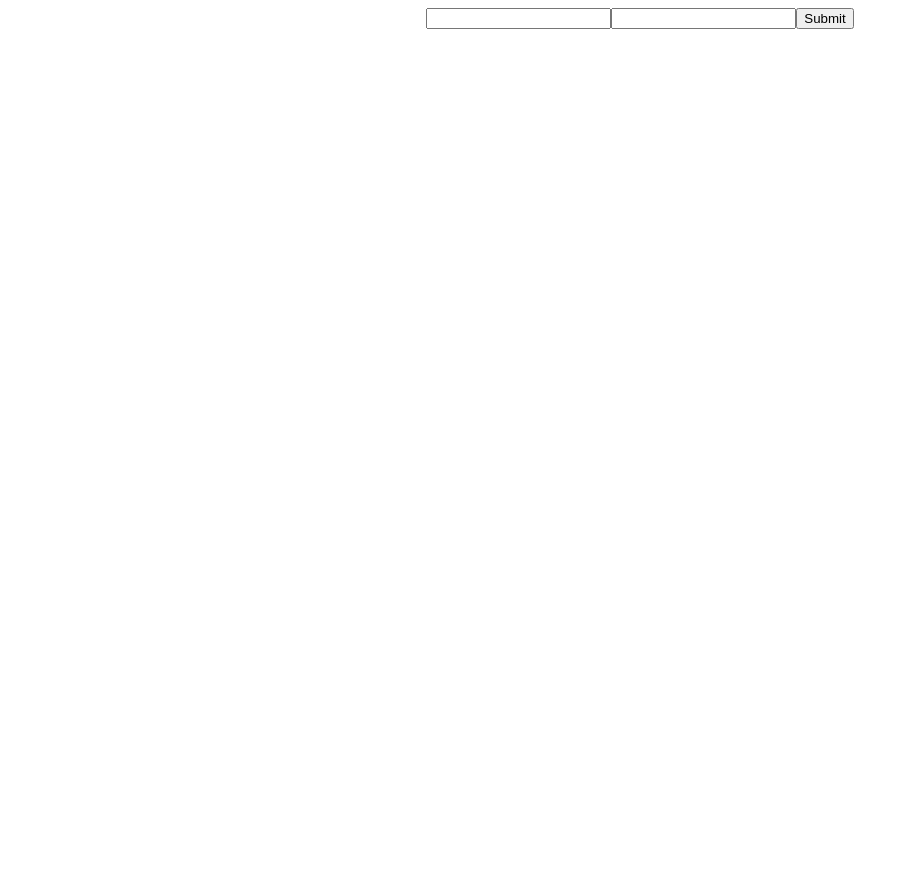
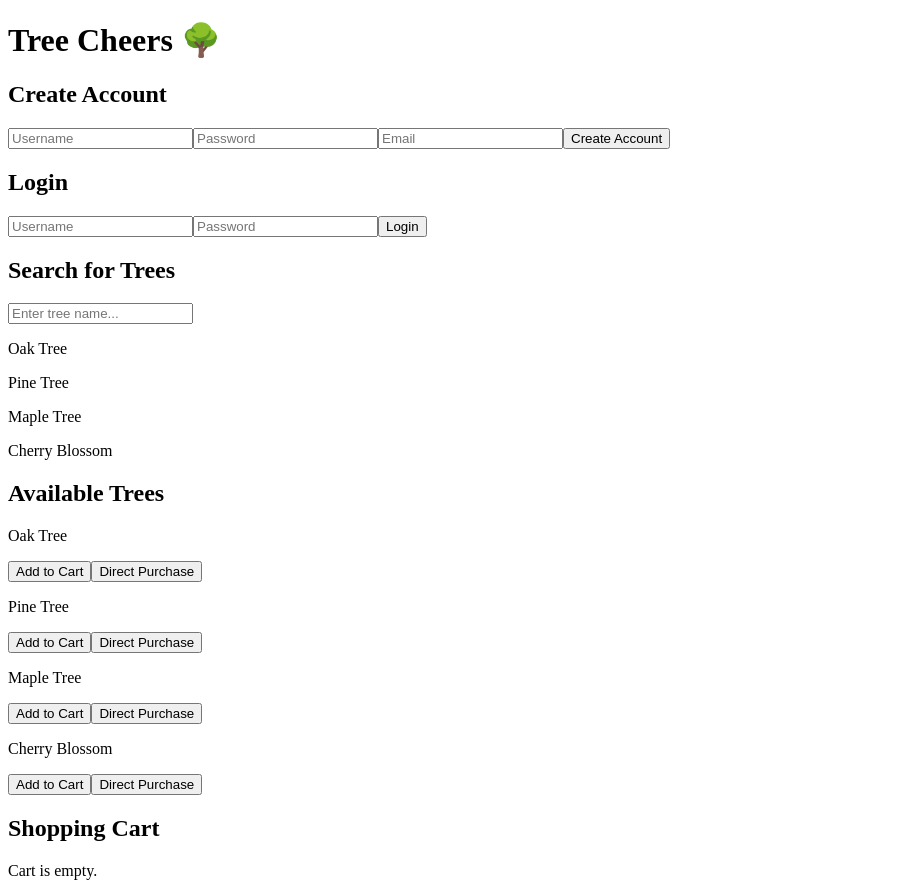
Before and after one commit to joshuayeee/FunnyWebsiteYay, a React (Create React App) app: page / in a window 1280 px wide. Shown: the whole page, without its empty margins (0-909 px from the left). Before the commit the page ends 800 px from the top, so only its background shows below. Built offline with nearby package versions, Linux system fonts and the light colour scheme.

Commit message:
tryitifworks

```diff
--- a/public/index.html
+++ b/public/index.html
@@ -1,43 +1,11 @@
 <!DOCTYPE html>
 <html lang="en">
-
-<head>
-	<meta charset="utf-8">
-	<meta name="viewport" content="width=device-width, initial-scale=1, shrink-to-fit=no">
-	<meta name="theme-color" content="#000000">
-	<!--
-      manifest.json provides metadata used when your web app is added to the
-      homescreen on Android. See https://developers.google.com/web/fundamentals/engage-and-retain/web-app-manifest/
-    -->
-	<link rel="manifest" href="%PUBLIC_URL%/manifest.json">
-	<link rel="shortcut icon" href="%PUBLIC_URL%/favicon.ico">
-	<!--
-      Notice the use of %PUBLIC_URL% in the tags above.
-      It will be replaced with the URL of the `public` folder during the build.
-      Only files inside the `public` folder can be referenced from the HTML.
-
-      Unlike "/favicon.ico" or "favicon.ico", "%PUBLIC_URL%/favicon.ico" will
-      work correctly both with client-side routing and a non-root public URL.
-      Learn how to configure a non-root public URL by running `npm run build`.
-    -->
-	<title>React App</title>
-</head>
-
-<body>
-	<noscript>
-		You need to enable JavaScript to run this app.
-	</noscript>
-	<div id="root"></div>
-	<!--
-      This HTML file is a template.
-      If you open it directly in the browser, you will see an empty page.
-
-      You can add webfonts, meta tags, or analytics to this file.
-      The build step will place the bundled scripts into the <body> tag.
-
-      To begin the development, run `npm start` or `yarn start`.
-      To create a production bundle, use `npm run build` or `yarn build`.
-    -->
-</body>
-
+  <head>
+    <meta charset="utf-8" />
+    <meta name="viewport" content="width=device-width, initial-scale=1" />
+    <title>Tree Cheers</title>
+  </head>
+  <body>
+    <div id="root"></div>
+  </body>
 </html>
--- a/src/App.tsx
+++ b/src/App.tsx
@@ -1,57 +1,40 @@
-import { useState } from "react";
-import "./styles.css";
+import React, { useState } from "react";
+import CreateAccount from "./components/CreateAccount";
+import Login from "./components/Login";
+import TreeList from "./components/TreeList";
+import Cart from "./components/Cart";
+import Checkout from "./components/Checkout";
+import Search from "./components/Search";
 
 export default function App() {
-  const [input, setInput] = useState("");
-  const [tasks, setTasks] = useState([]);
-  const [editIndex, setEditIndex] = useState(null);
-  const [searchTerm, setSearchTerm] = useState(null);
+  const [cart, setCart] = useState<string[]>([]);
+  const [checkoutMode, setCheckoutMode] = useState(false);
 
-  const handleChange = (e) => {
-    setInput(e.target.value);
-  };
-
-  const handleSubmit = () => {
-    if (editIndex != null) {
-      const updateTasks = tasks.map((tasks, id) =>
-        id === editIndex ? input : tasks
-      );
-      setTasks(updateTasks);
-      setInput("");
-      setEditIndex(null);
-    } else {
-      setTasks([...tasks, input]);
-      setInput("");
+  const addToCart = (tree: string, directPurchase = false) => {
+    setCart((prev) => [...prev, tree]);
+    if (directPurchase) {
+      setCheckoutMode(true);
     }
   };
 
-  const handleEdit = (index) => {
-    setEditIndex(index);
-    setInput(tasks[index]);
+  const removeFromCart = (index: number) => {
+    setCart((prev) => prev.filter((_, i) => i !== index));
   };
 
-  const handleSearch = (e) => {
-    setSearchTerm(e.target.value);
+  const clearCart = () => {
+    setCart([]);
+    setCheckoutMode(false);
   };
 
-  const filterTasks = tasks.filter((task) => task.includes(searchTerm));
   return (
     <div className="App">
-      <input value={input} onChange={(e) => handleChange(e)} />
-      <input value={searchTerm} onChange={(e) => handleSearch(e)} />
-      <button onClick={handleSubmit}>Submit</button>
-      {filterTasks.map((tasks, index) => (
-        <div key={index}>
-          <p>{tasks}</p>
-          <button
-            onClick={() => {
-              handleEdit(index);
-            }}
-          >
-            Edit
-          </button>
-        </div>
-      ))}
+      <h1>Tree Cheers 🌳</h1>
+      <CreateAccount />
+      <Login />
+      <Search />
+      <TreeList addToCart={addToCart} />
+      <Cart cartItems={cart} removeFromCart={removeFromCart} />
+      {checkoutMode && <Checkout cartItems={cart} clearCart={clearCart} />}
     </div>
   );
 }
--- a/src/components/Cart.tsx
+++ b/src/components/Cart.tsx
@@ -1,50 +1,24 @@
-import React, { useEffect, useState } from "react";
-import { getCart, removeFromCart } from "../api/api";
-
-interface CartItem {
-  id: string;
-  treeName: string;
-  price: number;
-}
-
-interface CartProps {
-  user: any;
-}
-
-const Cart: React.FC<CartProps> = ({ user }) => {
-  const [cartItems, setCartItems] = useState<CartItem[]>([]);
-
-  const fetchCart = async () => {
-    const res = await getCart(user.id);
-    setCartItems(res.data);
-  };
-
-  useEffect(() => {
-    fetchCart();
-  }, []);
-
-  const handleRemove = async (id: string) => {
-    try {
-      await removeFromCart(id);
-      fetchCart();
-    } catch (err) {
-      console.error("Delete failed", err);
-    }
-  };
-
+import React from "react";
+export default function Cart({
+  cartItems,
+  removeFromCart,
+}: {
+  cartItems: string[];
+  removeFromCart: (index: number) => void;
+}) {
   return (
     <div>
       <h2>Shopping Cart</h2>
-      <ul>
-        {cartItems.map((item) => (
-          <li key={item.id}>
-            {item.treeName} - ${item.price}
-            <button onClick={() => handleRemove(item.id)}>Remove</button>
-          </li>
-        ))}
-      </ul>
+      {cartItems.length === 0 ? (
+        <p>Cart is empty.</p>
+      ) : (
+        cartItems.map((item, index) => (
+          <div key={index}>
+            <p>{item}</p>
+            <button onClick={() => removeFromCart(index)}>Remove</button>
+          </div>
+        ))
+      )}
     </div>
   );
-};
-
-export default Cart;
+}
--- /dev/null
+++ b/src/components/Checkout.tsx
@@ -0,0 +1,35 @@
+import React from "react";
+import { useState } from "react";
+
+export default function Checkout({ cartItems, clearCart }: { cartItems: string[]; clearCart: () => void }) {
+  const [address, setAddress] = useState("");
+  const [creditCard, setCreditCard] = useState("");
+
+  const handleCheckout = () => {
+    console.log("Order Placed:", { cartItems, address, creditCard });
+    alert("Order placed successfully!");
+    clearCart();
+  };
+
+  return (
+    <div>
+      <h2>Checkout</h2>
+      {cartItems.map((item, index) => (
+        <p key={index}>{item}</p>
+      ))}
+      <input
+        type="text"
+        placeholder="Shipping Address"
+        value={address}
+        onChange={(e) => setAddress(e.target.value)}
+      />
+      <input
+        type="text"
+        placeholder="Credit Card Info"
+        value={creditCard}
+        onChange={(e) => setCreditCard(e.target.value)}
+      />
+      <button onClick={handleCheckout}>Checkout</button>
+    </div>
+  );
+}
--- /dev/null
+++ b/src/components/CreateAccount.tsx
@@ -0,0 +1,40 @@
+import React from "react";
+import { useState } from "react";
+
+export default function CreateAccount() {
+  const [username, setUsername] = useState("");
+  const [password, setPassword] = useState("");
+  const [email, setEmail] = useState("");
+
+  const handleCreateAccount = () => {
+    const accountData = { username, password, email };
+    localStorage.setItem('account', JSON.stringify(accountData));
+    alert("Account created successfully (saved locally)!");
+  };
+
+
+  return (
+    <div>
+      <h2>Create Account</h2>
+      <input
+        type="text"
+        placeholder="Username"
+        value={username}
+        onChange={(e) => setUsername(e.target.value)}
+      />
+      <input
+        type="password"
+        placeholder="Password"
+        value={password}
+        onChange={(e) => setPassword(e.target.value)}
+      />
+      <input
+        type="email"
+        placeholder="Email"
+        value={email}
+        onChange={(e) => setEmail(e.target.value)}
+      />
+      <button onClick={handleCreateAccount}>Create Account</button>
+    </div>
+  );
+}
--- /dev/null
+++ b/src/components/Login.tsx
@@ -0,0 +1,56 @@
+import React, { useState, useEffect } from "react";
+
+export default function Login() {
+  const [username, setUsername] = useState("");
+  const [password, setPassword] = useState("");
+
+
+  useEffect(() => {
+    const storedAccounts = localStorage.getItem("accounts");
+    if (!storedAccounts) {
+      const fakeAccounts = [
+        { username: "alice", password: "alice123" },
+        { username: "bob", password: "bob123" },
+        { username: "charlie", password: "charlie123" },
+        { username: "david", password: "david123" },
+      ];
+      localStorage.setItem("accounts", JSON.stringify(fakeAccounts));
+    }
+  }, []);
+
+  const handleLogin = () => {
+    const storedAccounts = localStorage.getItem("accounts");
+    if (storedAccounts) {
+      const accounts = JSON.parse(storedAccounts) as { username: string; password: string }[];
+      const matchedAccount = accounts.find(
+        (account) => account.username === username && account.password === password
+      );
+      if (matchedAccount) {
+        alert(`Welcome, ${matchedAccount.username}! Login successful.`);
+      } else {
+        alert("Invalid username or password!");
+      }
+    } else {
+      alert("No accounts found. Please refresh the page.");
+    }
+  };
+
+  return (
+    <div>
+      <h2>Login</h2>
+      <input
+        type="text"
+        placeholder="Username"
+        value={username}
+        onChange={(e) => setUsername(e.target.value)}
+      />
+      <input
+        type="password"
+        placeholder="Password"
+        value={password}
+        onChange={(e) => setPassword(e.target.value)}
+      />
+      <button onClick={handleLogin}>Login</button>
+    </div>
+  );
+}
--- /dev/null
+++ b/src/components/Search.tsx
@@ -0,0 +1,27 @@
+import React from "react";
+import { useState } from "react";
+
+const trees = ["Oak Tree", "Pine Tree", "Maple Tree", "Cherry Blossom"];
+
+export default function Search() {
+  const [query, setQuery] = useState("");
+
+  const filteredTrees = trees.filter((tree) =>
+    tree.toLowerCase().includes(query.toLowerCase())
+  );
+
+  return (
+    <div>
+      <h2>Search for Trees</h2>
+      <input
+        type="text"
+        placeholder="Enter tree name..."
+        value={query}
+        onChange={(e) => setQuery(e.target.value)}
+      />
+      {filteredTrees.map((tree, index) => (
+        <p key={index}>{tree}</p>
+      ))}
+    </div>
+  );
+}
--- a/src/components/TreeList.tsx
+++ b/src/components/TreeList.tsx
@@ -1,54 +1,23 @@
-import React, { useEffect, useState } from "react";
-import { getTrees, addToCart } from "../api/api";
+import React from "react";
+import { useState } from "react";
 
-interface Tree {
-  id: string;
-  name: string;
-  price: number;
-}
+const trees = ["Oak Tree", "Pine Tree", "Maple Tree", "Cherry Blossom"];
 
-interface TreeListProps {
-  user: any;
-}
-
-const TreeList: React.FC<TreeListProps> = ({ user }) => {
-  const [trees, setTrees] = useState<Tree[]>([]);
-
-  useEffect(() => {
-    const fetchTrees = async () => {
-      const res = await getTrees();
-      setTrees(res.data);
-    };
-    fetchTrees();
-  }, []);
-
-  const handleAddToCart = async (tree: Tree) => {
-    try {
-      await addToCart({
-        userId: user.id,
-        treeId: tree.id,
-        treeName: tree.name,
-        price: tree.price,
-      });
-      alert("Added to cart");
-    } catch (err) {
-      console.error("Add failed", err);
-    }
-  };
-
+export default function TreeList({
+  addToCart,
+}: {
+  addToCart: (tree: string, directPurchase?: boolean) => void;
+}) {
   return (
     <div>
-      <h2>tree list</h2>
-      <ul>
-        {trees.map((tree) => (
-          <li key={tree.id}>
-            {tree.name} - ${tree.price}
-            <button onClick={() => handleAddToCart(tree)}>Add to Cart</button>
-          </li>
-        ))}
-      </ul>
+      <h2>Available Trees</h2>
+      {trees.map((tree, index) => (
+        <div key={index}>
+          <p>{tree}</p>
+          <button onClick={() => addToCart(tree)}>Add to Cart</button>
+          <button onClick={() => addToCart(tree, true)}>Direct Purchase</button>
+        </div>
+      ))}
     </div>
   );
-};
-
-export default TreeList;
+}
--- a/src/styles.css
+++ b/src/styles.css
@@ -1,4 +1,15 @@
 .App {
-    font-family: sans-serif;
-    text-align: center;
-  }
+  font-family: sans-serif;
+  text-align: center;
+  margin: 20px;
+}
+
+input {
+  margin: 5px;
+  padding: 8px;
+}
+
+button {
+  margin: 5px;
+  padding: 8px 12px;
+}
```
Also changed, not shown: package.json (+6 -3 lines), src/api/api.ts (deleted, +0 -28 lines), src/components/Auth.tsx (deleted, +0 -63 lines), 1 other file (tests, documents, lock files or other folders).
